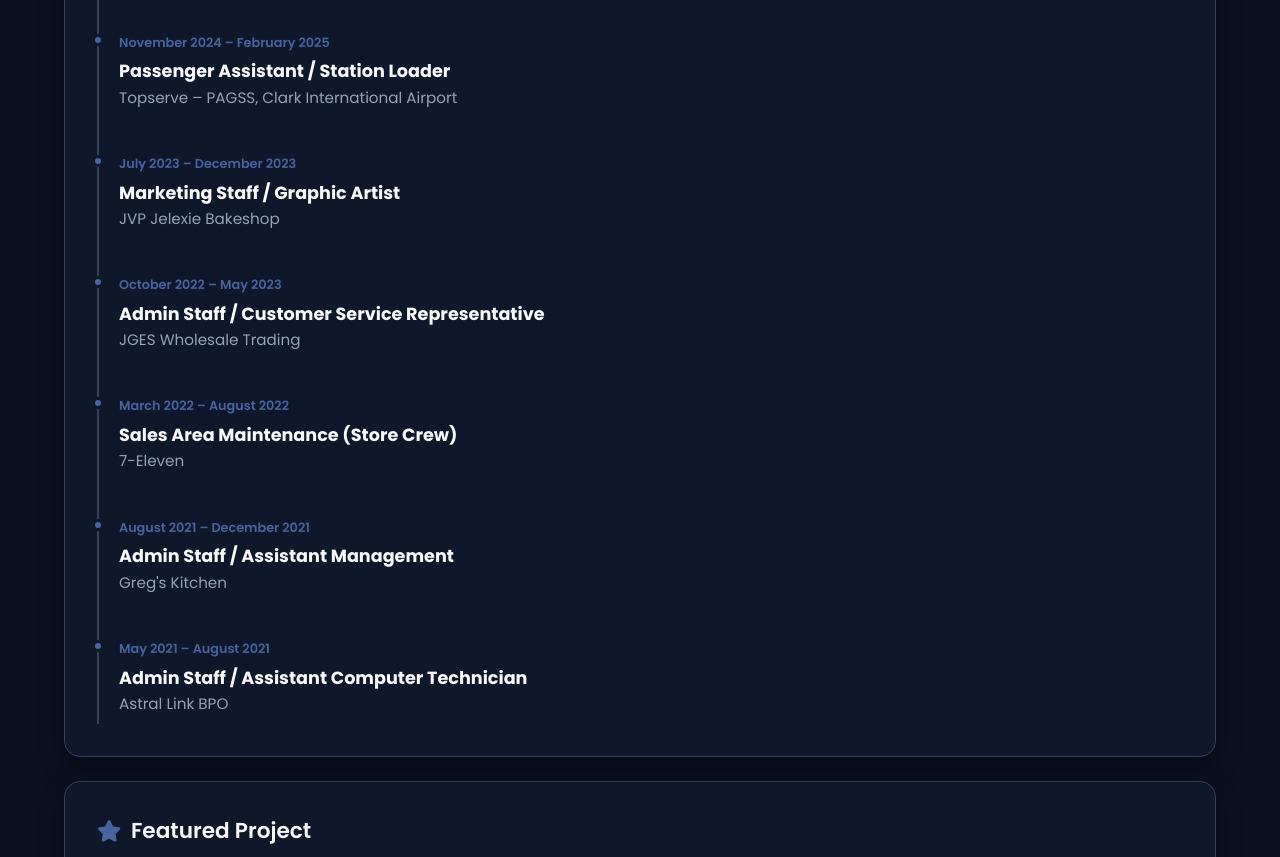
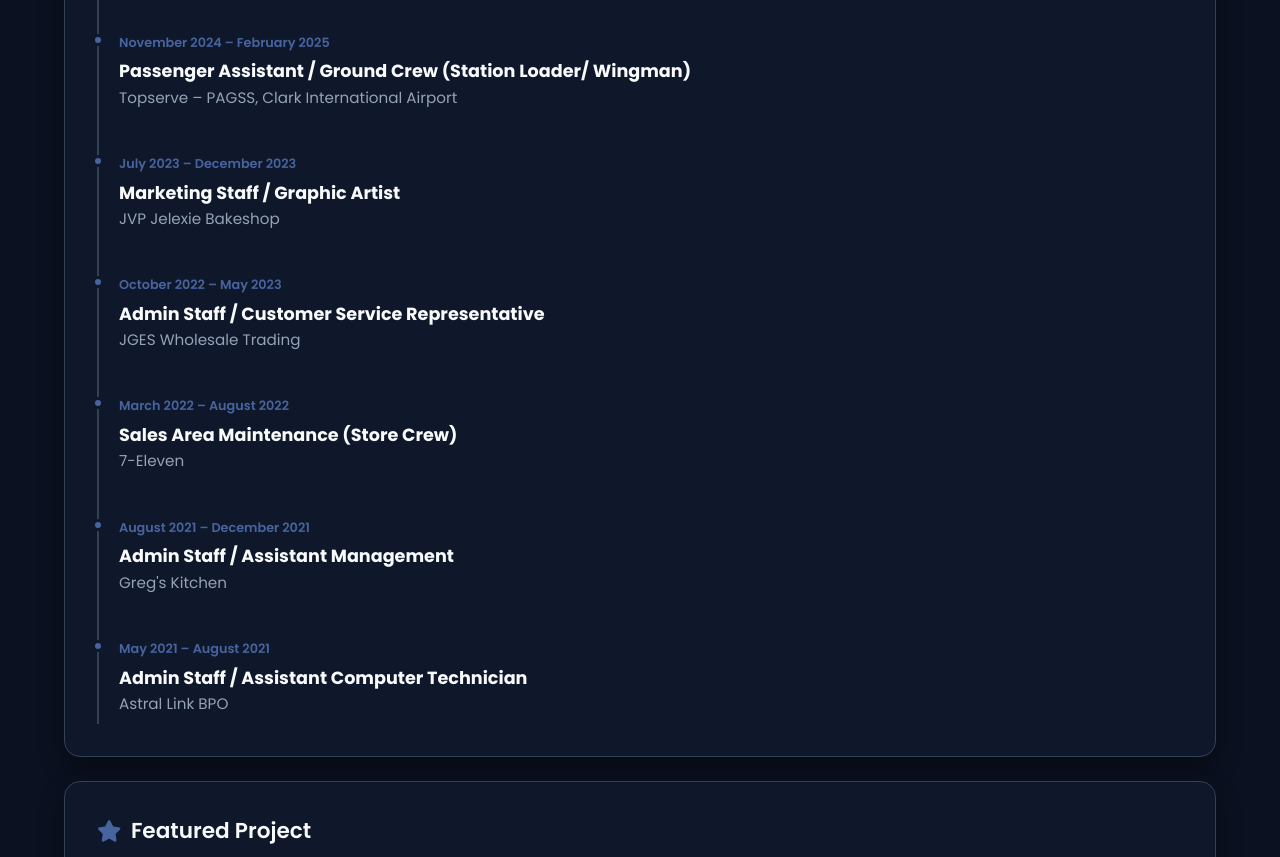
Before and after one commit to rikkibaservalbert/portfolio, a plain HTML site: page index.html in a window 1280 px wide. Shown: the part 1927-2784 px from the top of the page. Drawn offline with Linux system fonts and the light colour scheme.

```diff
--- a/index.html
+++ b/index.html
@@ -200,7 +200,7 @@
                     <div class="timeline-dot"></div>
                     <div class="timeline-content">
                         <span class="timeline-date">November 2024 – February 2025</span>
-                        <h3>Passenger Assistant / Station Loader</h3>
+                        <h3>Passenger Assistant / Ground Crew (Station Loader/ Wingman)</h3>
                         <h4>Topserve – PAGSS, Clark International Airport</h4>
                     </div>
                 </div>
```
